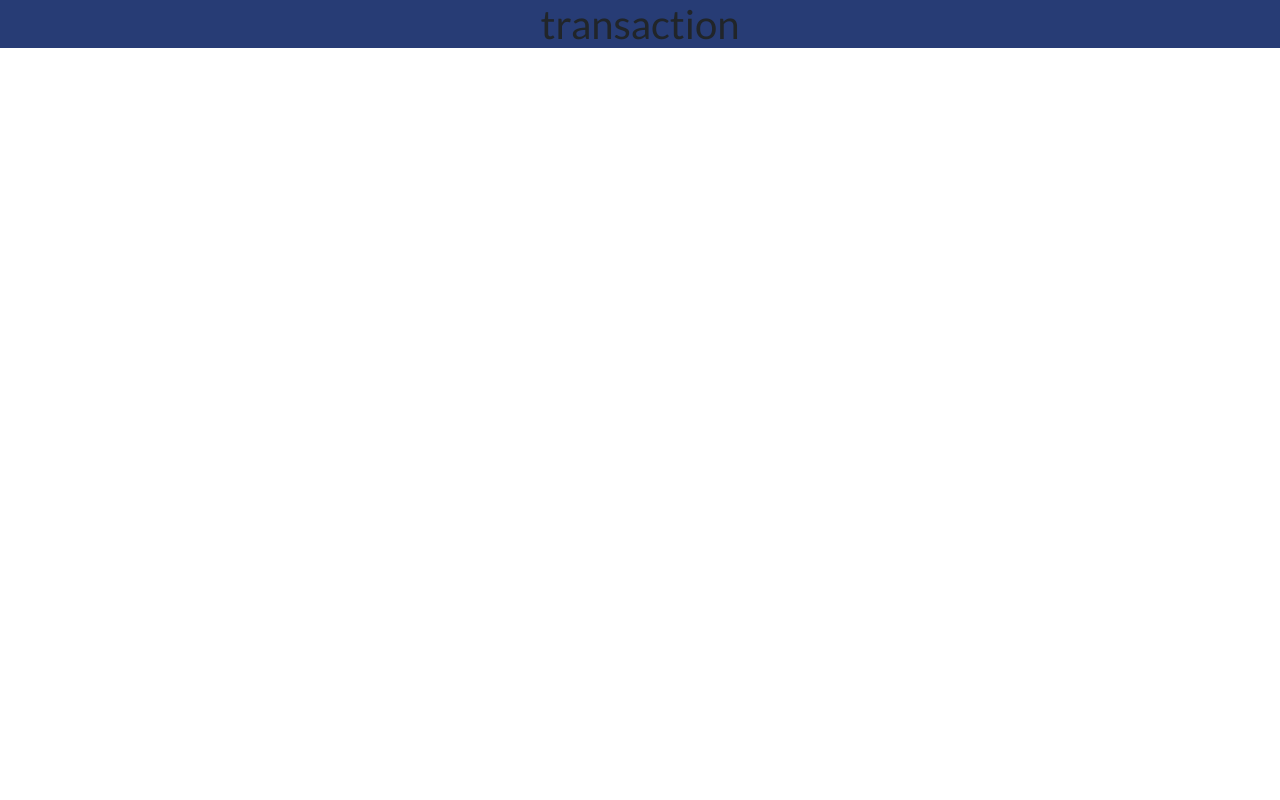
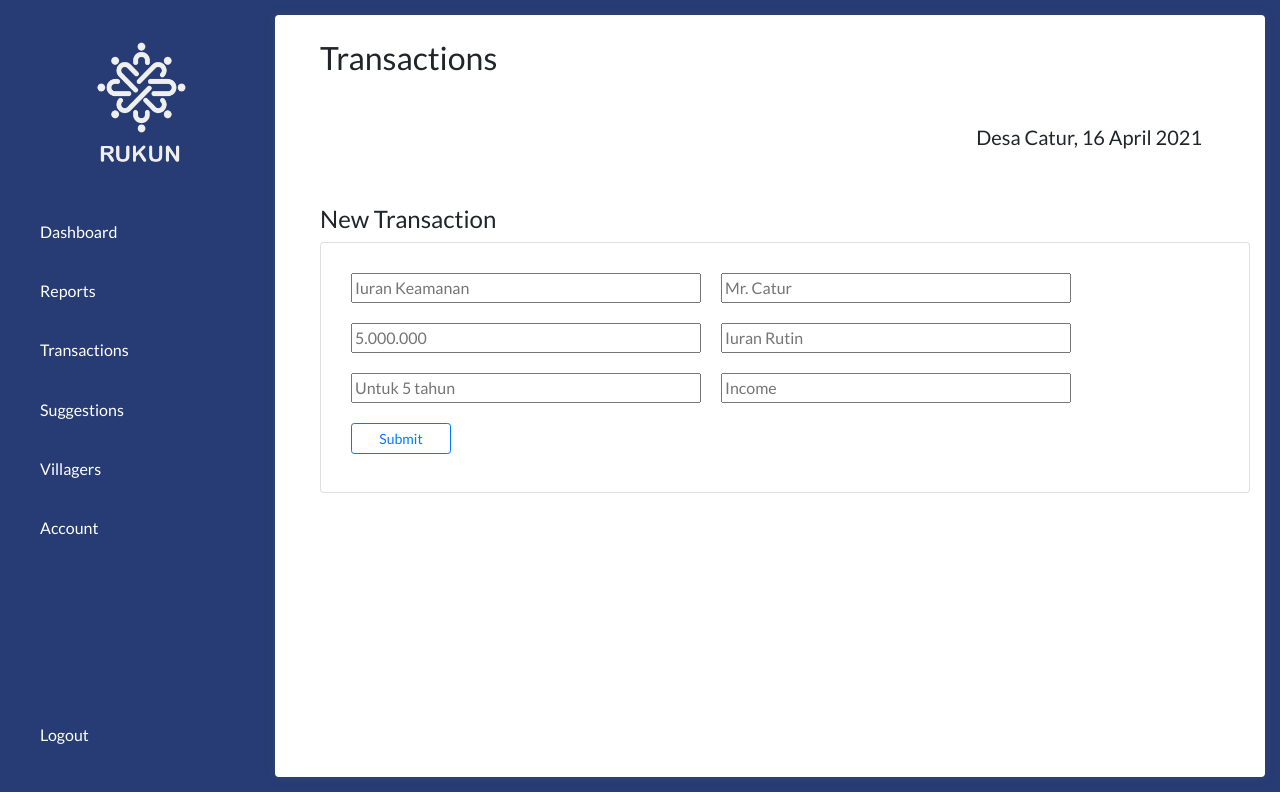
Before and after one commit to Final-Project-RUKUN/Client, a React (Create React App) app in the folder rukun/: page /transactions in a window 1280 px wide. Built offline with nearby package versions, Linux system fonts and the light colour scheme.

Commit message:
transaction page created

```diff
--- a/rukun/src/components/Navbar.jsx
+++ b/rukun/src/components/Navbar.jsx
@@ -14,6 +14,7 @@ export default function Navbar() {
 
   return (
     <nav className="navbar navbar-light bg-light" style={{paddingTop: 0, paddingBottom: 0}}>
+      {/* <img src="../../rukun-logo.png" alt="Rukun Logo" className="logo"/> */}
       <h1 className="navbar-brand">Logo Rukun</h1>
       <div>
       <ol className="breadcrumb mb-0">
--- a/rukun/src/components/Sidebar.jsx
+++ b/rukun/src/components/Sidebar.jsx
@@ -29,8 +29,9 @@ export default function Sidebar() {
   return (
     <div className="card-body px-0 d-flex flex-column">
       <div className="d-flex flex-column align-items-center justify-content-center mb-4">
-          <h3 className="m-0" style={{backgroundImage: "url(../images/rukun-logo-long.png)", color:"white"}}>logo RUKUN</h3>
-          <i className="fa fa-chart-line mb-1" style={{fontSize:"1rem", color:"#1abc9c"}}>tagline</i>
+          {/* <h3 className="m-0" style={{backgroundImage: "url(../images/rukun-logo-long.png)", color:"white"}}>logo RUKUN</h3> */}
+          <img src="../../rukun-logo.png" alt="Rukun Logo" className="m-0" style={{height:150}}/>
+          {/* <i className="fa fa-chart-line mb-1" style={{fontSize:"1rem", color:"#1abc9c"}}>tagline</i> */}
       </div>
       <div className="flex-grow-1 menu">
           <div className="d-flex align-items-center" onClick={toDashboard}>
--- /dev/null
+++ b/rukun/src/components/TransactionForm.jsx
@@ -0,0 +1,27 @@
+import React from 'react'
+
+export default function TransactionForm() {
+  return (
+    <div className="card card-body mb-2">
+    <div className="media align-items-center align-items-lg-start text-center text-lg-left flex-column flex-lg-row">
+      {/* <div className="mr-2 mb-3 mb-lg-0">
+      <img src="" width="150" height="150" alt="gambar apa gitu biar bagus"/>
+      </div> */}
+      <div className="media-body">
+        <div className="mb-2 d-flex justify-content-start align-items-center" >
+          <form action="">
+            <input type="text" placeholder="Iuran Keamanan" style={{margin: 10, width:350}}/>
+            <input type="text" placeholder="Mr. Catur" style={{margin: 10, width:350}}/>
+            <input type="number" placeholder="5.000.000" style={{margin: 10, width:350}}/>
+            <input type="text" placeholder="Iuran Rutin" style={{margin: 10, width:350}}/>
+            <input type="text" placeholder="Untuk 5 tahun" style={{margin: 10, width:350}}/>
+            <input type="text" placeholder="Income" style={{margin: 10, width:350}}/> <br/>
+
+            <button type="button" className="btn btn-sm btn-outline-primary" type="submit" style={{margin: 10, width:100}}>Submit</button>
+          </form>
+        </div>
+      </div>
+    </div>
+  </div>
+  )
+}
--- a/rukun/src/pages/Transactions.jsx
+++ b/rukun/src/pages/Transactions.jsx
@@ -1,11 +1,32 @@
 import React from 'react'
 import Sidebar from '../components/Sidebar'
-import TransactionCard from '../components/TransactionCard'
+import TransactionForm from '../components/TransactionForm'
 
 export default function Transaction() {
   return (
     <div>
-      <h1>transaction</h1>
+      <div className="container-fluid">
+        <div className="d-flex flex-nowrap">
+          <div className="card card-tumpul sidenav no-border my-2">
+            <Sidebar></Sidebar>
+          </div>
+          <div className="card card-tumpul flex-grow-1 body-section no-border">
+            <br/>
+            <div className="container-fluid" style={{textAlign: "start"}}>
+            {/* content */}
+            <h2>Transactions</h2>
+
+            <div className="mb-5 mt-5 mr-5 d-flex justify-content-end align-items-center" >
+              <div>
+                <h5>Desa Catur, 16 April 2021</h5>
+              </div>
+            </div>
+            <h4>New Transaction</h4>
+            <TransactionForm/>
+            </div>
+          </div>
+        </div>
+      </div>
     </div>
   )
 }
```
Also changed, not shown: rukun/public/rukun-logo.png (added).
